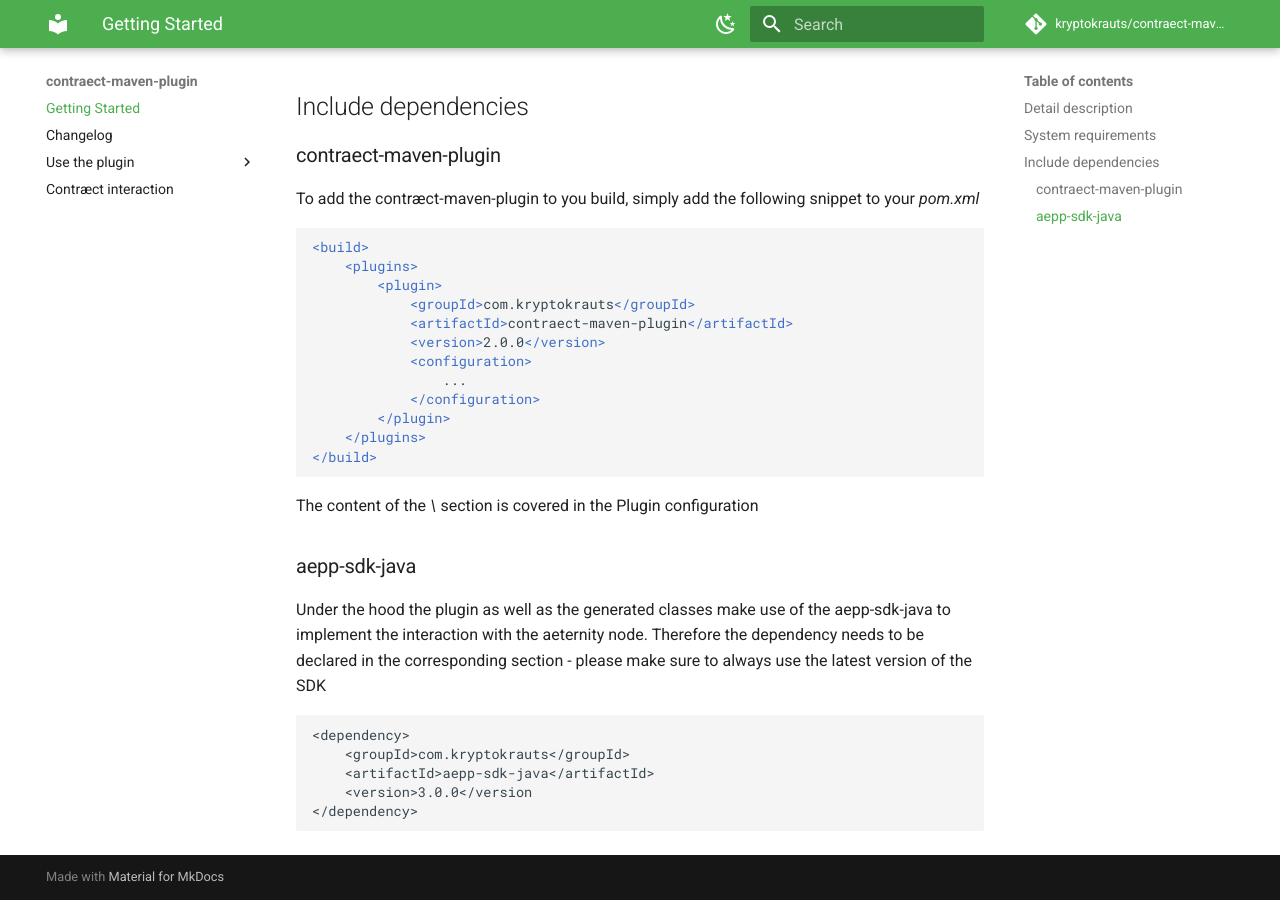
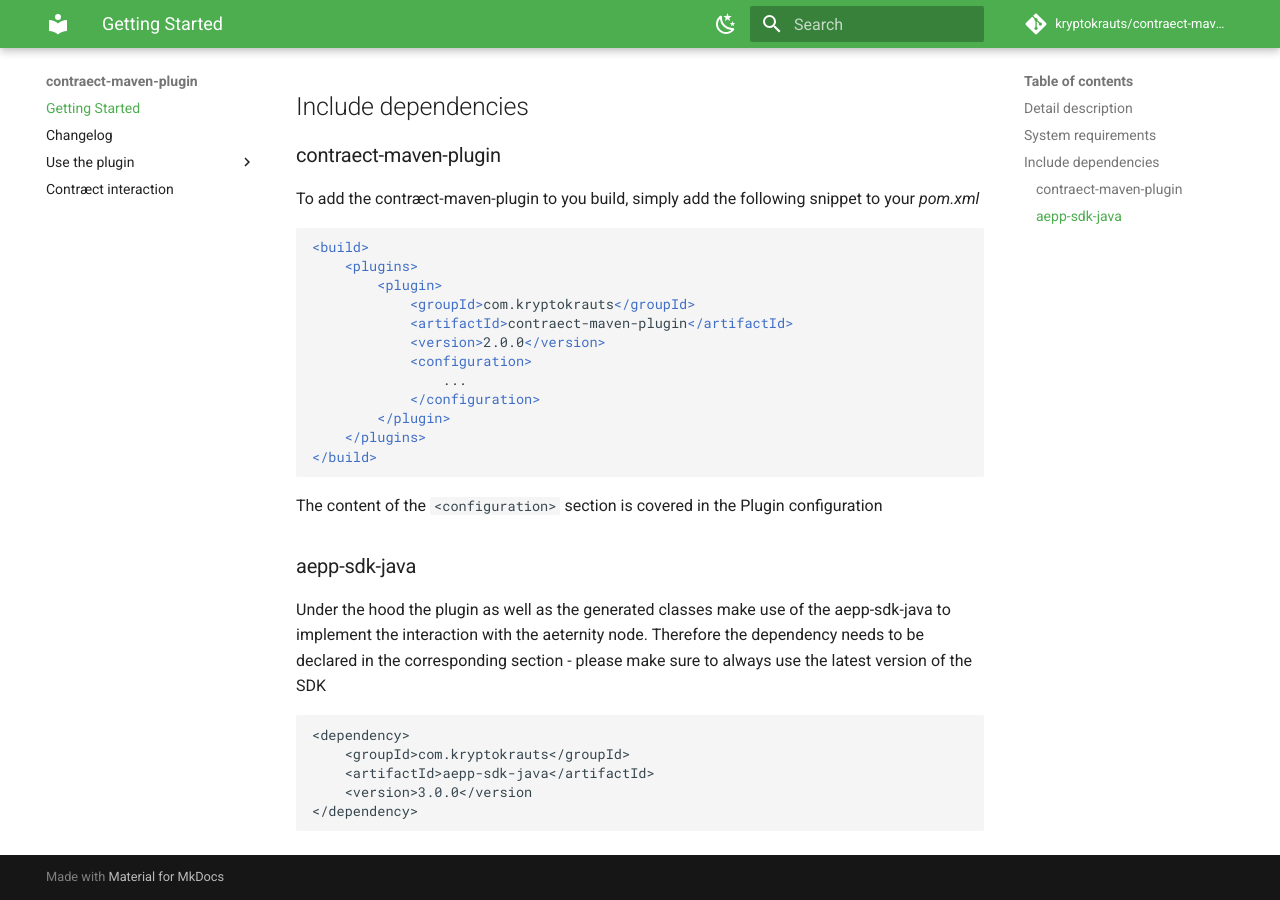
Before and after one commit to kryptokrauts/contraect-maven-plugin, an MkDocs documentation site: the page built from docs/index.md, in a window 1280 px wide and 900 px high, scrolled down 938 px. Built offline with MkDocs 1.6.1 and Material for MkDocs 9.7.7, drawn with Linux system fonts in a browser that asks for light colours; comment, search, counter and statistics services are not loaded.

Commit message:
Update docs/index.md
Co-authored-by: Marco Walz <8124114+marc0olo@users.noreply.github.com>

````diff
--- a/docs/index.md
+++ b/docs/index.md
@@ -43,7 +43,7 @@
 	</plugins>
 </build>
 ```
-The content of the *\<configuration>* section is covered in the Plugin configuration
+The content of the `<configuration>` section is covered in the Plugin configuration
 
 ### aepp-sdk-java
 
````
